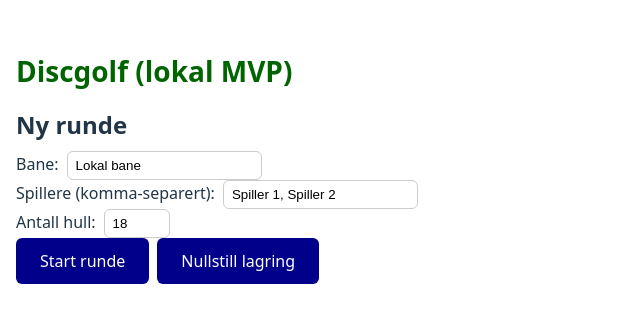
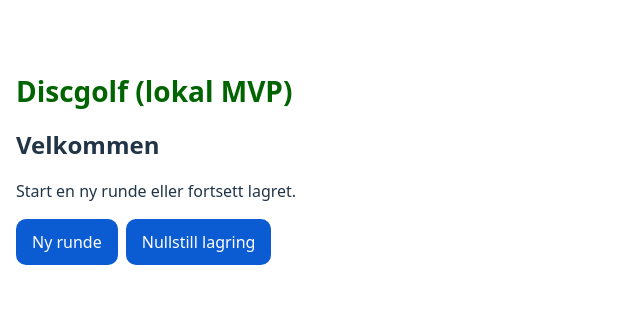
Before and after one commit to tarjeiln/DiscgolfGame, a React (Vite) app: page / in a window 1280 px wide. Shown: the part 239-562 px from the top of the page, without its empty margins (0-640 px from the left). Built offline with nearby package versions, Linux system fonts and the light colour scheme.

Commit message:
feat: :sparkles: Add multi-screen navigation and state management for disc golf application

```diff
--- a/src/App.css
+++ b/src/App.css
@@ -27,3 +27,28 @@ input {
 }
 h2 { margin-top: 16px; margin-bottom: 8px; }
 h3 { margin-top: 16px; }
+
+/* layout helpers */
+.row { display: flex; gap: 8px; flex-wrap: wrap; margin-top: 12px; }
+.grid { display: grid; grid-template-columns: 1fr 1fr; gap: 8px; }
+
+@media (max-width: 420px) {
+  .grid { grid-template-columns: 1fr; } /* én kolonne på smale skjermer */
+}
+
+button {
+  background: #0b5bd3;
+  color: white;
+  padding: 12px 16px;
+  border: 0;
+  border-radius: 10px;
+  font-size: 16px;
+  cursor: pointer;
+}
+button:hover { filter: brightness(0.95); }
+button:active { transform: translateY(1px); }
+
+button.big {
+  padding: 18px 16px;
+  font-size: 18px;
+}
--- a/src/App.tsx
+++ b/src/App.tsx
@@ -1,82 +1,51 @@
 import { useEffect, useReducer, useState } from "react";
 import "./App.css";
 import { reducer, initialState } from "./state/reducer";
-import type { AppState } from "./types/models";
 import { loadState, saveState, clearState } from "./state/storage";
+import Home from "./pages/Home";
+import NewRound from "./pages/NewRound";
+import InRound from "./pages/InRound";
+
+type Screen = "home" | "new" | "in";
 
 function App() {
   const saved = loadState();
   const [state, dispatch] = useReducer(reducer, saved ?? initialState());
-  const [playersInput, setPlayersInput] = useState("Spiller 1, Spiller 2");
-  const [holesInput, setHolesInput] = useState(18);
-  const [courseName, setCourseName] = useState("Lokal bane");
+  const [screen, setScreen] = useState<Screen>(saved?.currentRound ? "in" : "home");
 
-  // autosave
-  useEffect(() => {
-    saveState(state as AppState);
-  }, [state]);
-
-  const startRound = () => {
-    const names = playersInput.split(",").map(s => s.trim()).filter(Boolean);
-    dispatch({ type: "NEW_ROUND", payload: { courseName, players: names, holes: holesInput, defaultPar: 3 } });
-  };
+  useEffect(()=>{ saveState(state); }, [state]);
 
   return (
     <div style={{ padding: 16, maxWidth: 520, margin: "0 auto" }}>
       <h1>Discgolf (lokal MVP)</h1>
 
-      {!state.currentRound && (
-        <div>
-          <h2>Ny runde</h2>
-          <label>
-            Bane:
-            <input value={courseName} onChange={e => setCourseName(e.target.value)} />
-          </label>
-          <br />
-          <label>
-            Spillere (komma-separert):
-            <input value={playersInput} onChange={e => setPlayersInput(e.target.value)} />
-          </label>
-          <br />
-          <label>
-            Antall hull:
-            <input type="number" min={1} max={27} value={holesInput} onChange={e => setHolesInput(parseInt(e.target.value || "1"))} />
-          </label>
-          <br />
-          <button onClick={startRound}>Start runde</button>
-          <button style={{ marginLeft: 8 }} onClick={() => { clearState(); location.reload(); }}>Nullstill lagring</button>
-        </div>
+      {screen==="home" && (
+        <Home
+          onStart={()=>setScreen("new")}
+          onReset={()=>{ clearState(); location.reload(); }}
+        />
       )}
 
-      {state.currentRound && (
-        <div>
-          <h2>{state.currentRound.courseName} – Hull {state.currentRound.currentHole}/{state.currentRound.holes.length}</h2>
-          <div style={{ display: "flex", gap: 8, flexWrap: "wrap" }}>
-            {state.currentRound.players.map(p => (
-              <button key={p.id} onClick={() => dispatch({ type: "LOG_THROW", payload: { playerId: p.id } })}>
-                Kast logget: {p.name}
-              </button>
-            ))}
-          </div>
-          <div style={{ marginTop: 12 }}>
-            <button onClick={() => dispatch({ type: "NEXT_HOLE" })}>Neste hull</button>
-            <button style={{ marginLeft: 8 }} onClick={() => dispatch({ type: "END_ROUND" })}>Avslutt runde</button>
-          </div>
+      {screen==="new" && (
+        <NewRound
+          onCreate={(course, players, holes)=>{
+            dispatch({ type:"NEW_ROUND", payload:{ courseName:course, players, holes, defaultPar:3 } });
+            setScreen("in");
+          }}
+          onBack={()=>setScreen("home")}
+        />
+      )}
 
-          <div style={{ marginTop: 16 }}>
-            <h3>Logg</h3>
-            <ul>
-              {state.currentRound.throwLog.slice().reverse().map(ev => (
-                <li key={ev.id}>
-                  Hole {ev.hole} – {state.currentRound?.players.find(p => p.id === ev.playerId)?.name}
-                </li>
-              ))}
-            </ul>
-          </div>
-        </div>
+      {screen==="in" && state.currentRound && (
+        <InRound
+          round={state.currentRound}
+          onLogThrow={(pid)=>dispatch({ type:"LOG_THROW", payload:{ playerId: pid } })}
+          onNextHole={()=>dispatch({ type:"NEXT_HOLE" })}
+          onEnd={()=>{ dispatch({ type:"END_ROUND" }); setScreen("home"); }}
+          onUndo={()=>dispatch({ type:"UNDO" })}
+        />
       )}
     </div>
   );
 }
-
 export default App;
--- /dev/null
+++ b/src/pages/Home.tsx
@@ -0,0 +1,13 @@
+type Props = { onStart: () => void; onReset: () => void; };
+export default function Home({ onStart, onReset }: Props) {
+  return (
+    <div>
+      <h2>Velkommen</h2>
+      <p>Start en ny runde eller fortsett lagret.</p>
+      <div className="row">
+        <button onClick={onStart}>Ny runde</button>
+        <button onClick={onReset}>Nullstill lagring</button>
+      </div>
+    </div>
+  );
+}
--- /dev/null
+++ b/src/pages/InRound.tsx
@@ -0,0 +1,37 @@
+import type { RoundState } from "../types/models";
+
+type Props = {
+  round: RoundState;
+  onLogThrow: (playerId:string)=>void;
+  onNextHole: ()=>void;
+  onEnd: ()=>void;
+  onUndo: ()=>void;
+};
+
+export default function InRound({ round, onLogThrow, onNextHole, onEnd, onUndo }: Props) {
+  return (
+    <div>
+      <h2>{round.courseName ?? "Runde"} – Hull {round.currentHole}/{round.holes.length}</h2>
+
+      <div className="grid">
+        {round.players.map(p=>(
+          <button key={p.id} className="big"
+                  onClick={()=>onLogThrow(p.id)}>Kast: {p.name}</button>
+        ))}
+      </div>
+
+      <div className="row">
+        <button onClick={onNextHole}>Neste hull</button>
+        <button onClick={onUndo}>Angre</button>
+        <button onClick={onEnd}>Avslutt runde</button>
+      </div>
+
+      <h3>Logg</h3>
+      <ul>
+        {round.throwLog.slice().reverse().map(ev=>(
+          <li key={ev.id}>Hull {ev.hole} – {round.players.find(p=>p.id===ev.playerId)?.name}</li>
+        ))}
+      </ul>
+    </div>
+  );
+}
--- /dev/null
+++ b/src/pages/NewRound.tsx
@@ -0,0 +1,36 @@
+import { useState } from "react";
+
+type Props = { onCreate: (courseName:string, players:string[], holes:number)=>void; onBack: ()=>void; };
+
+export default function NewRound({ onCreate, onBack }: Props) {
+  const [courseName, setCourseName] = useState("Lokal bane");
+  const [playersInput, setPlayersInput] = useState("Spiller 1, Spiller 2");
+  const [holes, setHoles] = useState(18);
+
+  return (
+    <div>
+      <h2>Ny runde</h2>
+
+      <label>Bane:
+        <input value={courseName} onChange={e=>setCourseName(e.target.value)} />
+      </label><br/>
+
+      <label>Spillere (komma):
+        <input value={playersInput} onChange={e=>setPlayersInput(e.target.value)} />
+      </label><br/>
+
+      <label>Antall hull:
+        <input type="number" min={1} max={27} value={holes}
+               onChange={e=>setHoles(parseInt(e.target.value||"1"))} />
+      </label><br/>
+
+      <div className="row">
+        <button onClick={()=>{
+          const names = playersInput.split(",").map(s=>s.trim()).filter(Boolean);
+          onCreate(courseName, names, holes);
+        }}>Start</button>
+        <button onClick={onBack}>Tilbake</button>
+      </div>
+    </div>
+  );
+}
--- a/src/state/reducer.ts
+++ b/src/state/reducer.ts
@@ -19,6 +19,13 @@ export function initialState(): AppState {
 
 function buildHoles(n: number, par: number): Hole[] {
   return Array.from({ length: n }, (_, i) => ({ number: i + 1, par }));
+}
+
+function pushHistory(state: AppState, prev: RoundState): AppState {
+  const hist = state.history ?? [];
+  const nextHist = [...hist, prev];
+  if (nextHist.length > 10) nextHist.shift();
+  return { ...state, history: nextHist };
 }
 
 export function reducer(state: AppState, action: Action): AppState {
@@ -44,6 +51,7 @@ export function reducer(state: AppState, action: Action): AppState {
 
     case "LOG_THROW": {
         if (!state.currentRound) return state;
+        const prev = state.currentRound;
         const r = state.currentRound;
         const ev = {
             id: rid("t"),
@@ -52,14 +60,24 @@ export function reducer(state: AppState, action: Action): AppState {
             note: action.payload.note,
             timestamp: Date.now(),
         };
-      return { ...state, currentRound: { ...r, throwLog: [...r.throwLog, ev], updatedAt: Date.now() } };
+        const updated: RoundState = { ...r, throwLog: [...r.throwLog, ev], updatedAt: Date.now() };
+        return { ...(pushHistory(state, prev)), currentRound: updated };
     }
 
     case "NEXT_HOLE": {
         if (!state.currentRound) return state;
+        const prev = state.currentRound;
         const r = state.currentRound;
         const next = Math.min(r.currentHole + 1, r.holes.length);
-      return { ...state, currentRound: { ...r, currentHole: next, updatedAt: Date.now() } };
+        const updated: RoundState = { ...r, currentHole: next, updatedAt: Date.now() };
+        return { ...(pushHistory(state, prev)), currentRound: updated };
+    }
+
+    case "UNDO": {
+        if (!state.history || state.history.length === 0) return state;
+        const hist = state.history.slice();
+        const last = hist.pop()!;
+        return { ...state, currentRound: last, history: hist };
     }
 
     case "END_ROUND":
--- a/src/types/models.ts
+++ b/src/types/models.ts
@@ -38,5 +38,6 @@ export type Settings = {
 export type AppState = {
   currentRound?: RoundState;
   settings: Settings;
-  version: number; // app state versjon
+  version: number;
+  history?: RoundState[]; // legg til
 };
```
Lines whose indentation alone changed are shown as unchanged.
